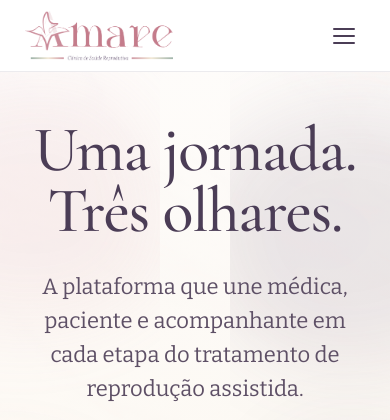
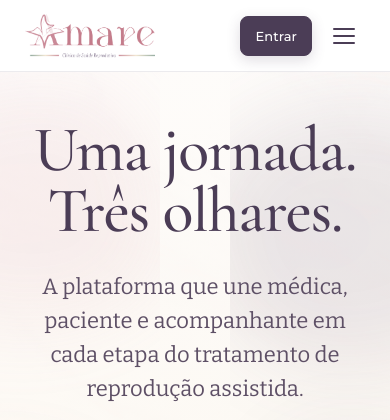
Before and after one commit to marcelof0nseca/ATLASAMARE, a Django app: page /landing/ in a window 390 px wide. Shown: the top 420 px of the page. Run offline with Django 5.2, Linux system fonts and the light colour scheme.

Commit message:
style: destaca entrada na landing

```diff
--- a/static/css/landing.css
+++ b/static/css/landing.css
@@ -141,6 +141,26 @@ button { cursor: pointer; border: none; background: none; font-family: var(--fon
 }
 .btn-ghost-small:active { transform: scale(0.98); }
 
+.btn-login {
+  background: var(--color-title);
+  color: #fff;
+  border: 1.5px solid var(--color-title);
+  box-shadow: 0 4px 14px rgba(75,61,86,0.18);
+  font-size: 13px;
+  min-height: 40px;
+  padding: 10px 18px;
+}
+.btn-login:hover {
+  background: var(--color-theme-patient);
+  border-color: var(--color-theme-patient);
+  box-shadow: 0 6px 18px rgba(196,125,140,0.28);
+  transform: translateY(-1px);
+}
+.btn-login-mobile {
+  display: none;
+  margin-left: auto;
+}
+
 /* shimmer on featured plan btn */
 .btn-shimmer {
   position: relative;
@@ -283,7 +303,36 @@ button { cursor: pointer; border: none; background: none; font-family: var(--fon
 
 @media (max-width: 768px) {
   .nav-links, .nav-actions { display: none; }
+  .nav-inner { gap: 10px; }
+  .nav-logo {
+    width: 132px;
+    height: 44px;
+  }
+  .nav-logo-img {
+    width: 132px;
+    height: 44px;
+    max-width: 132px;
+    max-height: 44px;
+  }
+  .btn-login-mobile {
+    display: inline-flex;
+    min-height: 40px;
+    padding: 10px 14px;
+  }
   .hamburger { display: flex; }
+}
+
+@media (max-width: 380px) {
+  .nav-logo {
+    width: 112px;
+  }
+  .nav-logo-img {
+    width: 112px;
+    max-width: 112px;
+  }
+  .btn-login-mobile {
+    padding-inline: 12px;
+  }
 }
 
 /* ============================================================
--- a/templates/landing/index.html
+++ b/templates/landing/index.html
@@ -61,9 +61,11 @@
     </ul>
 
     <div class="nav-actions">
-      <a href="{% url 'users:login' %}" class="btn btn-ghost-small">Entrar</a>
+      <a href="{% url 'users:login' %}" class="btn btn-login">Entrar</a>
       <a href="#features" class="btn btn-primary" style="font-size:13px;padding:10px 18px;">Conhecer a plataforma</a>
     </div>
+
+    <a href="{% url 'users:login' %}" class="btn btn-login btn-login-mobile">Entrar</a>
 
     <button class="hamburger" id="hamburger-btn" aria-label="Abrir menu" aria-expanded="false">
       <span></span><span></span><span></span>
```
